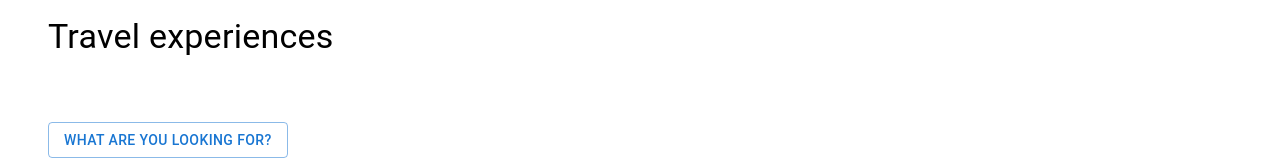
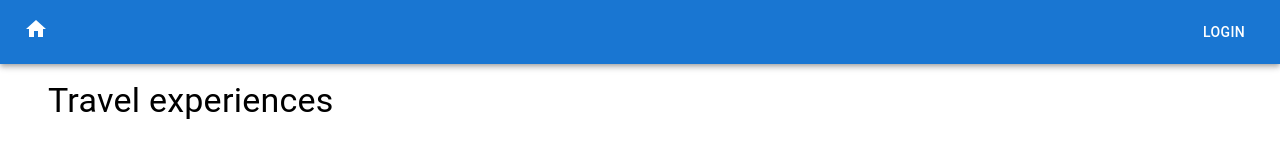
Before and after one commit to ssukovic/travel-app, a React (Create React App) app: page / in a window 1280 px wide. Shown: the top 160 px of the page. Built offline with nearby package versions, Linux system fonts and the light colour scheme.

Commit message:
add app bar

```diff
--- a/src/views/CreatorForm.js
+++ b/src/views/CreatorForm.js
@@ -15,6 +15,11 @@ import LocationOnIcon from "@mui/icons-material/LocationOn";
 import "./CreatorForm.css";
 import { useNavigate } from "react-router-dom";
 import { TagsAutocomplete } from "../components/TagsAutocomplete";
+import AppBar from '@mui/material/AppBar';
+import Toolbar from '@mui/material/Toolbar';
+import IconButton from '@mui/material/IconButton';
+import HomeIcon from '@mui/icons-material/Home';
+import { Link } from "react-router-dom";
 
 const blue = {
   100: "#DAECFF",
@@ -84,6 +89,25 @@ export const CreatorForm = () => {
   };
 
   return (
+    <div>
+    <Box sx={{ flexGrow: 1 }}>
+      <AppBar position="static">
+      <Toolbar style={{justifyContent:"space-between"}}>
+          <IconButton
+            size="large"
+            edge="start"
+            color="inherit"
+            aria-label="home"
+            sx={{ mr: 2 }}
+          ><Link to="/" style={{textDecoration: "none", color: "inherit"}}>
+            <HomeIcon />
+            </Link>
+          </IconButton>
+
+          <Button color="inherit">Login</Button>
+        </Toolbar>
+      </AppBar>
+    </Box>
     <Box className="creatorForm">
       <Typography variant="h4">Tell us about your experience!</Typography>
       <TextField
@@ -151,5 +175,6 @@ export const CreatorForm = () => {
         </Button>
       </Box>
     </Box>
+    </div>
   );
 };
--- a/src/views/DetailedPostView.js
+++ b/src/views/DetailedPostView.js
@@ -13,8 +13,11 @@ import List from '@mui/material/List';
 import ListItem from '@mui/material/ListItem';
 import ListItemText from '@mui/material/ListItemText';
 import Avatar from '@mui/material/Avatar';
-// import { makeStyles } from "@mui/styles";
-import { CardMedia } from "@mui/material";
+import AppBar from '@mui/material/AppBar';
+import Toolbar from '@mui/material/Toolbar';
+import IconButton from '@mui/material/IconButton';
+import HomeIcon from '@mui/icons-material/Home';
+import { Link } from "react-router-dom";
 
 const bull = (
   <Box
@@ -49,6 +52,26 @@ export const DetailedPostView = () => {
     setNewComment("");
   };
   return (
+    <div>
+    <Box sx={{ flexGrow: 1 }}>
+      <AppBar position="static">
+      <Toolbar style={{justifyContent:"space-between"}}>
+          <IconButton
+            size="large"
+            edge="start"
+            color="inherit"
+            aria-label="home"
+            sx={{ mr: 2 }}
+          ><Link to="/" style={{textDecoration: "none", color: "inherit"}}>
+            <HomeIcon />
+            </Link>
+          </IconButton>
+
+          <Button color="inherit">Login</Button>
+        </Toolbar>
+      </AppBar>
+    </Box>
+
     <div style={{ display: "flex", justifyContent: "center" }}>
     <Card sx={{ minWidth: 275, marginRight: 5 }}>
       <CardHeader title="Gabon"/>
@@ -116,6 +139,7 @@ export const DetailedPostView = () => {
       </CardContent>
     </Card>
   </div>
+  </div>
 );
 };
 
--- a/src/views/HomePage.js
+++ b/src/views/HomePage.js
@@ -4,9 +4,34 @@ import SearchModal from "../components/SearchModal";
 import "./HomePage.css";
 import { PostList } from "./PostList";
 import MostAskedQuestions from "../components/MostAskedQuestions";
+import AppBar from '@mui/material/AppBar';
+import Toolbar from '@mui/material/Toolbar';
+import IconButton from '@mui/material/IconButton';
+import HomeIcon from '@mui/icons-material/Home';
+import { Link } from "react-router-dom";
+import Button from '@mui/material/Button';
 
 export const HomePage = () => {
   return (
+    <div>
+    <Box sx={{ flexGrow: 1 }}>
+      <AppBar position="static">
+      <Toolbar style={{justifyContent:"space-between"}}>
+          <IconButton
+            size="large"
+            edge="start"
+            color="inherit"
+            aria-label="home"
+            sx={{ mr: 2 }}
+          ><Link to="/" style={{textDecoration: "none", color: "inherit"}}>
+            <HomeIcon />
+            </Link>
+          </IconButton>
+
+          <Button color="inherit">Login</Button>
+        </Toolbar>
+      </AppBar>
+    </Box>
     <Box className="homepage">
       <Typography variant="h4">Travel experiences</Typography>
       <Box>
@@ -20,5 +45,6 @@ export const HomePage = () => {
         <MostAskedQuestions/>
       </Box>
     </Box>
+    </div>
   );
 };
--- a/src/views/TravelTipForm.js
+++ b/src/views/TravelTipForm.js
@@ -7,6 +7,11 @@ import LocationOnIcon from "@mui/icons-material/LocationOn";
 import Button from "@mui/material/Button";
 import "./TravelTipForm.css";
 import { TagsAutocomplete } from "../components/TagsAutocomplete";
+import AppBar from '@mui/material/AppBar';
+import Toolbar from '@mui/material/Toolbar';
+import IconButton from '@mui/material/IconButton';
+import HomeIcon from '@mui/icons-material/Home';
+import { Link } from "react-router-dom";
 
 const blue = {
   100: "#DAECFF",
@@ -73,6 +78,25 @@ export const TravelTipForm = () => {
     navigate("/");
   };
   return (
+    <div>
+    <Box sx={{ flexGrow: 1 }}>
+      <AppBar position="static">
+      <Toolbar style={{justifyContent:"space-between"}}>
+          <IconButton
+            size="large"
+            edge="start"
+            color="inherit"
+            aria-label="home"
+            sx={{ mr: 2 }}
+          ><Link to="/" style={{textDecoration: "none", color: "inherit"}}>
+            <HomeIcon />
+            </Link>
+          </IconButton>
+
+          <Button color="inherit">Login</Button>
+        </Toolbar>
+      </AppBar>
+    </Box>
     <Box className="formContainer">
       <Typography variant="h5">Tell us what tip do you need</Typography>
       <TextField
@@ -98,5 +122,6 @@ export const TravelTipForm = () => {
         Save
       </Button>
     </Box>
+    </div>
   );
 };
```
